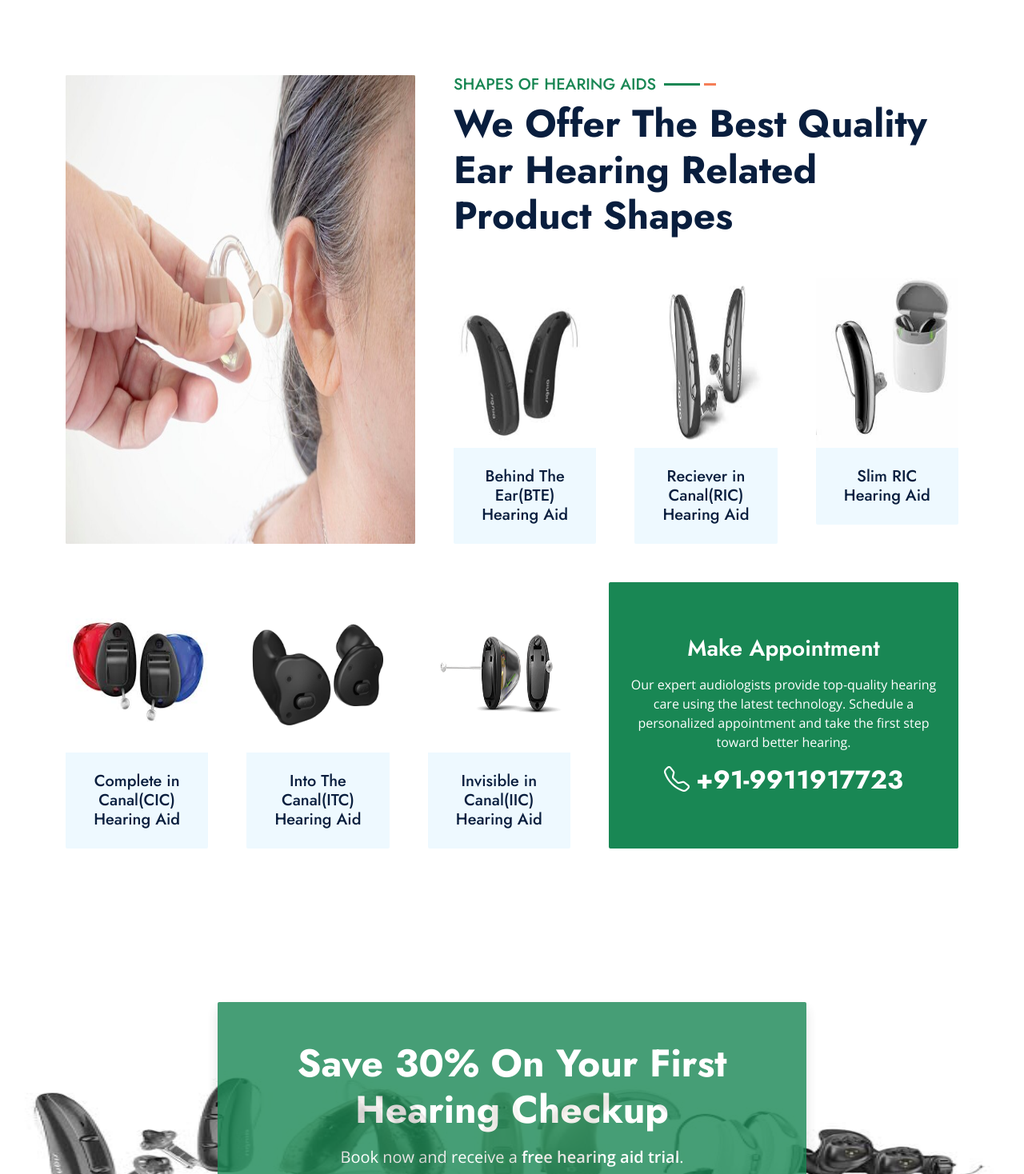
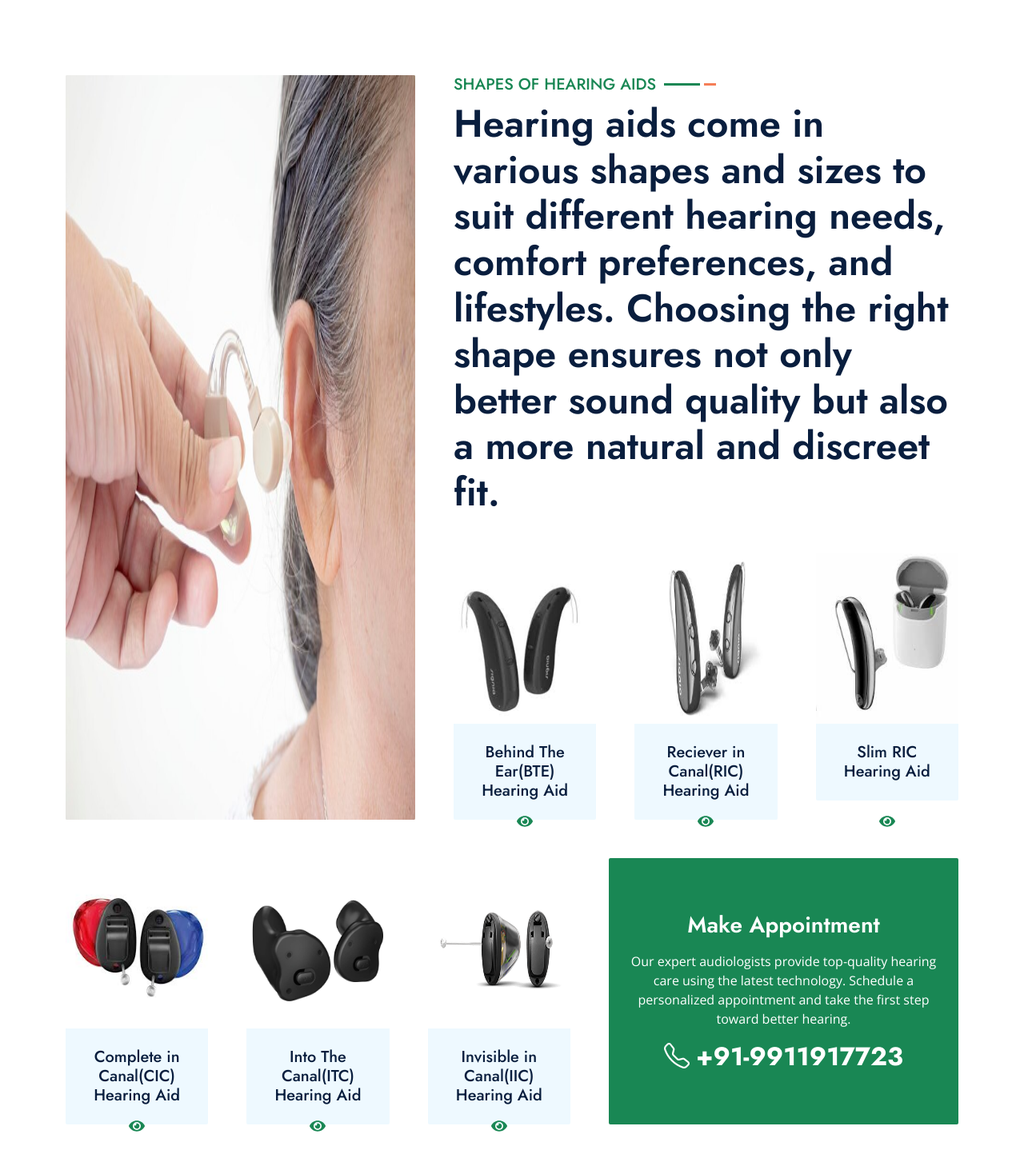
Before and after one commit to prajapatilalit/hearingaid, a React (Create React App) app: page / in a window 1280 px wide. Shown: the part 2462-3930 px from the top of the page at 80% size. Built offline with nearby package versions, Linux system fonts and the light colour scheme.

Commit message:
product specification update

```diff
--- a/package.json
+++ b/package.json
@@ -11,13 +11,14 @@
     "bootstrap": "^5.3.0",
     "date-fns": "^4.1.0",
     "dotenv": "^16.4.7",
-    "framer-motion": "^12.18.1",
+    "framer-motion": "^12.23.3",
     "i18next": "^21.9.1",
     "owl.carousel": "^2.3.4",
     "react": "^18.2.0",
     "react-datepicker": "^8.4.0",
     "react-dom": "^18.2.0",
     "react-i18next": "^11.18.3",
+    "react-icons": "^5.5.0",
     "react-router-dom": "^6.11.2",
     "react-router-hash-link": "^2.4.3",
     "react-scripts": "5.0.1",
--- a/src/Components/Pages/service.jsx
+++ b/src/Components/Pages/service.jsx
@@ -1,16 +1,57 @@
-import React from "react";
+import React, { useState } from "react";
+import { motion, AnimatePresence } from "framer-motion";
+import { FaEye } from "react-icons/fa";
 
 const Service = () => {
+  const [hoveredCard, setHoveredCard] = useState(null);
+
+  const deviceSpecifications = {
+    ric: ["Bluetooth Connectivity", "Rechargeable", "30 hrs Battery", "Noise Reduction", "Small and discreet with a thin wire connecting to the ear canal", "Offers excellent sound quality", "Ideal for most types of hearing loss"],
+    bte: ["Wireless Streaming", "Replaceable Battery", "Water Resistant", "Multiple Programs", "Rests comfortably behind the ear", "Suitable for mild to profound hearing loss", "Durable and easy to handle"],
+    slimric: ["Sleek Design", "Rechargeable", "Auto Adjust Volume", "Outstanding speech clarity and noise reduction", "Directional Microphones", "Auto EchoShield to manage echo effects", "Best for mild to moderate hearing loss"],
+    cic: ["Small & Discreet", "Rechargeable Battery", "Fits in Ear Canal", "Personalized Fit", "Custom-molded to fit partly or fully in the ear canal", "Nearly invisible when worn", "Best for mild to severe hearing loss"],
+    itc: ["Fits Inside Ear", "Easy to Handle", "Directional Microphones", "Rechargeable", "Custom-molded to fit partly or fully in the ear canal", "Nearly invisible when worn", "Best for mild to severe hearing loss"],
+    iic: ["Invisible Design", "Deep Canal Fit", "Basic Noise Reduction", "Small Battery", "Custom-molded to fit partly or fully in the ear canal", "Nearly invisible when worn", "Best for mild to moderate hearing loss"]
+  };
+
+  const renderEyeIcon = (key) => (
+    <div
+      className="position-absolute top-100 start-50 translate-middle"
+      onClick={() => setHoveredCard(key)}
+      onDoubleClick={() => setHoveredCard(null)}
+      style={{ cursor: "pointer", zIndex: 2 }}
+    >
+      <FaEye size={20} className="text-success" />
+    </div>
+  );
+
+  const renderPopup = (key) => (
+    <AnimatePresence>
+      {hoveredCard === key && (
+        <motion.div
+          className="position-absolute start-50 translate-middle-x bg-white shadow p-3 rounded"
+          style={{ bottom: "14px", width: "250px", zIndex: 5 }}
+          initial={{ opacity: 0, y: -10 }}
+          animate={{ opacity: 1, y: 0 }}
+          exit={{ opacity: 0, y: -10 }}
+          transition={{ duration: 0.2 }}
+        >
+          <h6 className="mb-2">Specifications:</h6>
+          <ul className="mb-0 text-start small">
+            {deviceSpecifications[key].map((spec, idx) => (
+              <li key={idx}>{spec}</li>
+            ))}
+          </ul>
+        </motion.div>
+      )}
+    </AnimatePresence>
+  );
+
   return (
-    <div
-      id="hearingaid"
-      className="container-fluid py-5 wow fadeInUp"
-      data-wow-delay="0.1s"
-    >
+    <div id="hearingaid" className="container-fluid py-5 wow fadeInUp" data-wow-delay="0.1s">
       <div className="container">
         {/* First Row */}
         <div className="row g-5 mb-5">
-          {/* Left Image */}
           <div className="col-lg-5 wow zoomIn" data-wow-delay="0.3s">
             <div className="twentytwenty-container position-relative h-100 rounded overflow-hidden">
               <img
@@ -26,51 +67,48 @@ const Service = () => {
             </div>
           </div>
 
-          {/* Right Services Text */}
+          {/* Right Services */}
           <div className="col-lg-7">
             <div className="section-title mb-5">
               <h5 className="position-relative d-inline-block text-success text-uppercase">
-                Shapes Of Hearing Aids
+                Shapes of Hearing Aids
               </h5>
-              <h1 className="display-5 mb-0">
-                We Offer The Best Quality Ear Hearing Related Product Shapes
-              </h1>
+              <h4 className="display-5 mb-0">
+                Hearing aids come in various shapes and sizes to suit different hearing needs, comfort preferences, and lifestyles. Choosing the right shape ensures not only better sound quality but also a more natural and discreet fit.
+              </h4>
             </div>
+
             <div className="row g-5">
-              <div className="col-md-4 service-item wow zoomIn" data-wow-delay="0.6s">
+              {/* BTE */}
+              <div className="col-md-4 service-item wow zoomIn position-relative" data-wow-delay="0.6s">
+                {renderEyeIcon("bte")}
+                {renderPopup("bte")}
                 <div className="rounded-top overflow-hidden">
-                  <img
-                    style={{height: "213px"}}
-                    className="img-fluid"
-                    src="./assets/img/download BTE.jpg"
-                    alt="Hearing Screening"
-                  />
+                  <img style={{ height: "213px" }} className="img-fluid" src="./assets/img/download BTE.jpg" alt="BTE" />
                 </div>
                 <div className="position-relative bg-light rounded-bottom text-center p-4">
                   <h5 className="m-0">Behind The Ear(BTE) Hearing Aid</h5>
                 </div>
               </div>
-              <div className="col-md-4 service-item wow zoomIn" data-wow-delay="0.9s">
+
+              {/* RIC */}
+              <div className="col-md-4 service-item wow zoomIn position-relative" data-wow-delay="0.9s">
+                {renderEyeIcon("ric")}
+                {renderPopup("ric")}
                 <div className="rounded-top overflow-hidden">
-                  <img
-                    style={{height: "213px"}}
-                    className="img-fluid"
-                    src="./assets/img/signia ric pure.jpeg.jpg"
-                    alt="Hearing Aid Fitting"
-                  />
+                  <img style={{ height: "213px" }} className="img-fluid" src="./assets/img/signia ric pure.jpeg.jpg" alt="RIC" />
                 </div>
                 <div className="position-relative bg-light rounded-bottom text-center p-4">
                   <h5 className="m-0">Reciever in Canal(RIC) Hearing Aid</h5>
                 </div>
               </div>
-              <div className="col-md-4 service-item wow zoomIn" data-wow-delay="0.12s">
+
+              {/* Slim RIC */}
+              <div className="col-md-4 service-item wow zoomIn position-relative" data-wow-delay="0.12s">
+                {renderEyeIcon("slimric")}
+                {renderPopup("slimric")}
                 <div className="rounded-top overflow-hidden">
-                  <img
-                    style={{height: "213px"}}
-                    className="img-fluid"
-                    src="./assets/img/SLIM RIC.jpeg.jpg"
-                    alt="Slim RIC"
-                  />
+                  <img style={{ height: "213px" }} className="img-fluid" src="./assets/img/SLIM RIC.jpeg.jpg" alt="Slim RIC" />
                 </div>
                 <div className="position-relative bg-light rounded-bottom text-center p-4">
                   <h5 className="m-0">Slim RIC Hearing Aid</h5>
@@ -82,43 +120,38 @@ const Service = () => {
 
         {/* Second Row */}
         <div className="row g-5 wow fadeInUp" data-wow-delay="0.1s">
-          {/* Left More Services */}
           <div className="col-lg-7">
             <div className="row g-5">
-              <div className="col-md-4 service-item wow zoomIn" data-wow-delay="0.3s">
+              {/* CIC */}
+              <div className="col-md-4 service-item wow zoomIn position-relative" data-wow-delay="0.3s">
+                {renderEyeIcon("cic")}
+                {renderPopup("cic")}
                 <div className="rounded-top overflow-hidden">
-                  <img
-                    style={{height: "213px"}}
-                    className="img-fluid"
-                    src="./assets/img/cic.jpeg.jpg"
-                    alt="Hearing Aid Repair & Programming"
-                  />
+                  <img style={{ height: "213px" }} className="img-fluid" src="./assets/img/cic.jpeg.jpg" alt="CIC" />
                 </div>
                 <div className="position-relative bg-light rounded-bottom text-center p-4">
                   <h5 className="m-0">Complete in Canal(CIC) Hearing Aid</h5>
                 </div>
               </div>
-              <div className="col-md-4 service-item wow zoomIn" data-wow-delay="0.6s">
+
+              {/* ITC */}
+              <div className="col-md-4 service-item wow zoomIn position-relative" data-wow-delay="0.6s">
+                {renderEyeIcon("itc")}
+                {renderPopup("itc")}
                 <div className="rounded-top overflow-hidden">
-                  <img
-                    style={{height: "213px"}}
-                    className="img-fluid"
-                    src="./assets/img/insio AX image.jpg"
-                    alt="Into The Canal"
-                  />
+                  <img style={{ height: "213px" }} className="img-fluid" src="./assets/img/insio AX image.jpg" alt="ITC" />
                 </div>
                 <div className="position-relative bg-light rounded-bottom text-center p-4">
                   <h5 className="m-0">Into The Canal(ITC) Hearing Aid</h5>
                 </div>
               </div>
-              <div className="col-md-4 service-item wow zoomIn" data-wow-delay="0.9s">
+
+              {/* IIC */}
+              <div className="col-md-4 service-item wow zoomIn position-relative" data-wow-delay="0.9s">
+                {renderEyeIcon("iic")}
+                {renderPopup("iic")}
                 <div className="rounded-top overflow-hidden">
-                  <img
-                    style={{height: "213px"}}
-                    className="img-fluid"
-                    src="./assets/img/IIC-Hearing-aid1.jpg"
-                    alt="Invisible in Canal"
-                  />
+                  <img style={{ height: "213px" }} className="img-fluid" src="./assets/img/IIC-Hearing-aid1.jpg" alt="IIC" />
                 </div>
                 <div className="position-relative bg-light rounded-bottom text-center p-4">
                   <h5 className="m-0">Invisible in Canal(IIC) Hearing Aid</h5>
@@ -127,14 +160,12 @@ const Service = () => {
             </div>
           </div>
 
-          {/* Right Appointment Call-to-Action */}
+          {/* Right Side Appointment */}
           <div className="col-lg-5 service-item wow zoomIn" data-wow-delay="0.9s">
             <div className="position-relative bg-success rounded h-100 d-flex flex-column align-items-center justify-content-center text-center p-4">
               <h3 className="text-white mb-3">Make Appointment</h3>
               <p className="text-white mb-3">
-                Our expert audiologists provide top-quality hearing care using the
-                latest technology. Schedule a personalized appointment and take the
-                first step toward better hearing.
+                Our expert audiologists provide top-quality hearing care using the latest technology. Schedule a personalized appointment and take the first step toward better hearing.
               </p>
               <h2 className="text-white mb-0">
                 <a className="text-white text-decoration-none" href="tel:+919911917723">
```
Also changed, not shown: src/Components/Footer/footer.jsx (+51 -15 lines), 1 other file (tests, documents, lock files or other folders).
